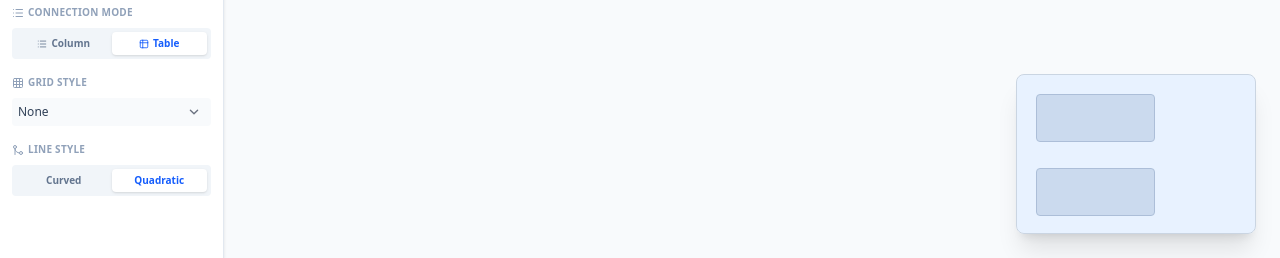
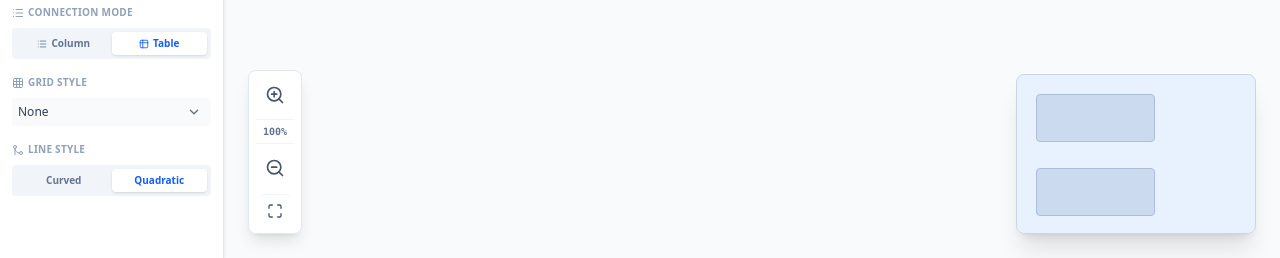
Before and after one commit to ramirezherreranoeelvis/erweb-modeler, a React (Vite) app: page / in a window 1280 px wide. Shown: the part 542-800 px from the top of the page. Built offline with nearby package versions, Linux system fonts and the light colour scheme.

Commit message:
feat: option zoom

```diff
--- a/src/App.tsx
+++ b/src/App.tsx
@@ -1,5 +1,4 @@
 import { useState, useMemo, useEffect } from 'react';
-import { Plus, Trash2 } from 'lucide-react';
 import type { ViewOptions, WarningData, Table, Relationship } from './ui/types';
 import { useSchemaData } from './ui/hooks/useSchemaData';
 import Toolbar from './ui/components/Toolbar';
@@ -85,7 +84,7 @@ const App = () => {
     actions,
   } = useSchemaData(viewMode);
 
-  // --- Keyboard Shortcuts (Delete/Backspace & N for New Table) ---
+  // --- Keyboard Shortcuts ---
   useEffect(() => {
     const handleKeyDown = (e: KeyboardEvent) => {
       // Ignore if typing in an input or textarea
@@ -97,12 +96,10 @@ const App = () => {
       if (e.key === 'Delete' || e.key === 'Backspace') {
         if (relMenu) {
           e.preventDefault();
-          // Priority: If a relationship menu is active, delete that relationship
           actions.deleteRel(relMenu.id);
           setRelMenu(null);
         } else if (selectedId) {
           e.preventDefault();
-          // Otherwise, if a table is selected, delete the table
           actions.deleteTable(selectedId);
           setSelectedId(null);
           setIsPropertiesPanelOpen(false);
@@ -110,10 +107,27 @@ const App = () => {
       }
 
       // 'N' for New Table
-      if (e.key.toLowerCase() === 'n') {
+      if (e.key.toLowerCase() === 'n' && !e.ctrlKey && !e.metaKey) {
         const newId = actions.addTable(sidebarWidth, pan, zoom);
         setSelectedId(newId);
         setIsPropertiesPanelOpen(true);
+      }
+
+      // Zoom Shortcuts (Ctrl + / Ctrl -)
+      if (e.ctrlKey || e.metaKey) {
+        if (e.key === '=' || e.key === '+') {
+          e.preventDefault();
+          setZoom((prev) => Math.min(prev + 0.1, 2));
+        }
+        if (e.key === '-') {
+          e.preventDefault();
+          setZoom((prev) => Math.max(prev - 0.1, 0.1));
+        }
+        if (e.key === '0') {
+          e.preventDefault();
+          setZoom(1);
+          setPan({ x: 0, y: 0 });
+        }
       }
     };
 
@@ -159,7 +173,6 @@ const App = () => {
   // Determine Nullability of Target Column for Active Rel
   const targetColNullable = useMemo(() => {
     if (!activeRel) return false;
-    // Check viewTables because it might be a virtual table
     const tTable = viewTables.find((t) => t.id === activeRel.toTable);
     const tCol = tTable?.columns.find((c) => c.id === activeRel.toCol);
     return tCol?.isNullable || false;
@@ -190,17 +203,7 @@ const App = () => {
             }}
             onResolveCollision={(action) => {
               if (warningModal.type === 'collision') {
-                // This logic is specifically for Table Mode collisions
                 if (action === 'create_new') {
-                  // Pass a dummy targetCId which triggers "create new" logic in app (or we call a specific method)
-                  // Actually, DiagramCanvas has logic to create new if no column matches.
-                  // We need to simulate the "create new column" logic.
-                  // We can use actions.applyConnection to specific column OR actions.addColumn + actions.applyConnection?
-                  // Simpler: The DiagramCanvas logic for "Complete Connection to New Column"
-                  // essentially calls actions.applyConnection but generates the col first.
-                  // Let's implement a specific handler here or call DiagramCanvas logic?
-                  // No, `actions` has all we need.
-                  // We can replicate logic:
                   const sourceTable = tables.find((t) => t.id === warningModal.data.sourceTId);
                   const sourceCol = sourceTable?.columns.find(
                     (c) => c.id === warningModal.data.sourceCId,
@@ -208,7 +211,6 @@ const App = () => {
                   const targetTable = tables.find((t) => t.id === warningModal.data.targetTId);
 
                   if (sourceTable && sourceCol && targetTable) {
-                    // Generate new name
                     let newName = sourceCol.name;
                     let newLogicalName = sourceCol.logicalName;
                     let counter = 2;
@@ -221,42 +223,6 @@ const App = () => {
                       newLogicalName = `${sourceCol.logicalName} ${counter}`;
                       counter++;
                     }
-
-                    // Add Column first
-                    // Problem: actions.addColumn adds a generic column. We need to add specific column.
-                    // Let's manually manipulate state or enhance useSchemaData?
-                    // Actually, simpler: call `actions.applyConnection` but trick it? No.
-                    // Let's manually trigger the creation using setTables/setRelationships via DiagramCanvas logic...
-                    // OR - better - create a dedicated action in useSchemaData for "AddFKColumnAndLink"
-                    // Since we don't have that yet, let's just trigger applyConnection to a NEW ID if we could...
-                    // BUT wait, applyConnection expects targetCId to exist.
-
-                    // RE-USE existing logic: Just close modal and call the `onCompleteNewColConnection` equivalent?
-                    // We can't access DiagramCanvas internal methods here.
-                    // Let's use the DiagramCanvas logic: we'll call applyConnection with a NON-EXISTENT targetCId?
-                    // No, applyConnection fails if col doesn't exist.
-
-                    // FIX: We will just call actions.applyConnection to the TARGET table but with a "magic" flag? No.
-                    // Let's just create the column manually here using setTables exposed via actions (it is not exposed).
-                    // Ok, let's use `actions.addColumn` then `actions.updateColumn` then `actions.applyConnection`.
-
-                    // 1. Add Column (generic)
-                    // We can't easily get the ID of the new column synchronously.
-
-                    // BACKTRACK: DiagramCanvas has logic `completeConnectionToNewColumn`.
-                    // We should move that logic to `useSchemaData` as `actions.createFkConnection`?
-                    // For now, let's use the `onApplyConnection` prop in DiagramCanvas which IS `actions.applyConnection`.
-                    // That function ADDS the FK property to existing column.
-
-                    // Let's implement `createFkConnection` in useSchemaData in next step if needed?
-                    // Actually, let's look at `actions.applyConnection` implementation in `useSchemaData.ts`.
-                    // It sets `isFk: true`. It does NOT create columns.
-
-                    // Solution: We will pass a callback from DiagramCanvas to App that handles "force create new".
-                    // But App renders WarningModal.
-
-                    // Let's implement the logic right here in App.tsx using setTables/setRelationships directly?
-                    // We have them!
 
                     const newColId = Math.random().toString(36).substr(2, 9);
                     setTables((prev) =>
@@ -303,7 +269,6 @@ const App = () => {
                     ]);
                   }
                 } else if (action === 'use_existing' && warningModal.data.targetCId) {
-                  // Just link to existing. applyConnection handles updating type/isFk
                   actions.applyConnection(
                     warningModal.data.sourceTId,
                     warningModal.data.sourceCId,
@@ -397,38 +362,20 @@ const App = () => {
             onUpdateControlPoint={actions.updateControlPoint}
             onDeleteControlPoint={actions.deleteControlPoint}
             onSetControlPoints={actions.setControlPoints}
-          />
-
-          {/* Floating Action Buttons (FABs) */}
-          <div className="md:hidden fixed bottom-6 right-6 z-40">
-            <button
-              onClick={() => {
+            // Passing actions for mobile FAB within canvas
+            onAddTable={() => {
               const newId = actions.addTable(0, pan, zoom);
               setSelectedId(newId);
               setIsPropertiesPanelOpen(true);
             }}
-              className="w-14 h-14 bg-blue-600 hover:bg-blue-700 text-white rounded-full shadow-lg flex items-center justify-center transition-transform hover:scale-105 active:scale-95"
-              title="Add New Table"
-            >
-              <Plus size={28} />
-            </button>
-          </div>
-
-          {selectedId && (
-            <div className="md:hidden fixed bottom-6 left-6 z-40">
-              <button
-                onClick={() => {
+            onDeleteSelected={() => {
+              if (selectedId) {
                 actions.deleteTable(selectedId);
                 setSelectedId(null);
                 setIsPropertiesPanelOpen(false);
+              }
             }}
-                className="w-14 h-14 bg-red-600 hover:bg-red-700 text-white rounded-full shadow-lg flex items-center justify-center transition-transform hover:scale-105 active:scale-95"
-                title="Delete Selected Table"
-              >
-                <Trash2 size={24} />
-              </button>
-            </div>
-          )}
+          />
 
           {/* Relationship Context Menu */}
           {relMenu && activeRel && (
@@ -441,7 +388,6 @@ const App = () => {
               onUpdateName={(name) => actions.updateRelName(activeRel.id, name)}
               onUpdateCardinality={(type, isNullable) => {
                 actions.updateCardinality(activeRel.id, type, isNullable);
-                // Don't close menu immediately so user can see changes or adjust routing
               }}
               onResetRouting={() => {
                 actions.resetRelRouting(activeRel.id);
--- a/src/ui/components/DiagramCanvas.tsx
+++ b/src/ui/components/DiagramCanvas.tsx
@@ -1,4 +1,5 @@
 import React, { useRef, useState, useEffect } from 'react';
+import { ZoomIn, ZoomOut, Maximize, Plus, Trash2 } from 'lucide-react';
 import type {
   Table,
   Relationship,
@@ -37,7 +38,7 @@ interface DiagramCanvasProps {
 
   // View State (Shared with Toolbar)
   zoom: number;
-  setZoom: (z: number) => void;
+  setZoom: React.Dispatch<React.SetStateAction<number>>; // Changed to full Dispatch for functional updates
   pan: { x: number; y: number };
   setPan: React.Dispatch<React.SetStateAction<{ x: number; y: number }>>;
 
@@ -77,6 +78,10 @@ interface DiagramCanvasProps {
   onUpdateControlPoint: (relId: string, index: number, x: number, y: number) => void;
   onDeleteControlPoint: (relId: string, index: number) => void;
   onSetControlPoints?: (relId: string, points: { x: number; y: number }[]) => void;
+
+  // App Actions (passed down for UI buttons inside canvas)
+  onAddTable?: () => void;
+  onDeleteSelected?: () => void;
 }
 
 const DiagramCanvas: React.FC<DiagramCanvasProps> = ({
@@ -111,6 +116,8 @@ const DiagramCanvas: React.FC<DiagramCanvasProps> = ({
   onUpdateControlPoint,
   onDeleteControlPoint,
   onSetControlPoints,
+  onAddTable,
+  onDeleteSelected,
 }) => {
   const mainRef = useRef<HTMLDivElement>(null);
 
@@ -137,6 +144,18 @@ const DiagramCanvas: React.FC<DiagramCanvasProps> = ({
   // Refs
   const touchDist = useRef<number | null>(null);
 
+  // Refs for current zoom/pan to be used in non-passive event listeners
+  const zoomRef = useRef(zoom);
+  const panRef = useRef(pan);
+
+  // Sync refs with state
+  useEffect(() => {
+    zoomRef.current = zoom;
+  }, [zoom]);
+  useEffect(() => {
+    panRef.current = pan;
+  }, [pan]);
+
   // --- Resize Observer for Minimap ---
   useEffect(() => {
     if (!mainRef.current) return;
@@ -156,6 +175,48 @@ const DiagramCanvas: React.FC<DiagramCanvasProps> = ({
 
     return () => observer.disconnect();
   }, []);
+
+  // --- Wheel Event Listener (Native, Non-Passive) ---
+  // This is crucial to prevent browser zoom (Ctrl+Wheel) when hovering canvas
+  useEffect(() => {
+    const el = mainRef.current;
+    if (!el) return;
+
+    const onWheel = (e: WheelEvent) => {
+      if (e.ctrlKey || e.metaKey) {
+        e.preventDefault(); // Stop browser zoom
+
+        const zoomSensitivity = 0.001;
+        const delta = -e.deltaY * zoomSensitivity;
+        const currentZoom = zoomRef.current;
+        const currentPan = panRef.current;
+
+        // Calculate new zoom level
+        const newZoom = Math.min(Math.max(0.1, currentZoom + delta * currentZoom), 2);
+
+        const rect = el.getBoundingClientRect();
+        const mouseX = e.clientX - rect.left;
+        const mouseY = e.clientY - rect.top;
+
+        // Calculate world coordinates before zoom
+        const worldX = (mouseX - currentPan.x) / currentZoom;
+        const worldY = (mouseY - currentPan.y) / currentZoom;
+
+        // Calculate new pan to keep mouse pointing at same world coordinates
+        const newPanX = mouseX - worldX * newZoom;
+        const newPanY = mouseY - worldY * newZoom;
+
+        setZoom(newZoom);
+        setPan({ x: newPanX, y: newPanY });
+      }
+    };
+
+    el.addEventListener('wheel', onWheel, { passive: false });
+
+    return () => {
+      el.removeEventListener('wheel', onWheel);
+    };
+  }, [setZoom, setPan]);
 
   // --- Keyboard Listener for Delete ---
   useEffect(() => {
@@ -205,7 +266,7 @@ const DiagramCanvas: React.FC<DiagramCanvasProps> = ({
         e.touches[0].clientY - e.touches[1].clientY,
       );
       const scale = newDist / touchDist.current;
-      setZoom(Math.min(Math.max(0.5, zoom * scale), 2));
+      setZoom((prev) => Math.min(Math.max(0.5, prev * scale), 2));
       touchDist.current = newDist;
     }
   };
@@ -870,6 +931,7 @@ const DiagramCanvas: React.FC<DiagramCanvasProps> = ({
       onPointerMove={handlePointerMove}
       onPointerUp={handlePointerUp}
       onPointerCancel={handlePointerUp}
+      // Note: onWheel is removed here in favor of native listener in useEffect
       onTouchStart={handleTouchStart}
       onTouchMove={handleTouchMove}
       onTouchEnd={handleTouchEnd}
@@ -1255,6 +1317,64 @@ const DiagramCanvas: React.FC<DiagramCanvasProps> = ({
           theme={theme}
         />
       )}
+
+      {/* Floating Zoom Controls (Absolute Positioned inside Canvas) */}
+      <div className="absolute bottom-6 left-6 z-40 flex flex-col gap-2">
+        <div className="bg-white/90 dark:bg-slate-800/90 backdrop-blur-sm border border-slate-200 dark:border-slate-700 p-1.5 rounded-lg shadow-lg flex flex-col items-center gap-1">
+          <button
+            onClick={() => setZoom((z) => Math.min(2, z + 0.1))}
+            className="p-2 hover:bg-slate-100 dark:hover:bg-slate-700 rounded-md text-slate-600 dark:text-slate-300 transition-colors"
+            title="Zoom In (Ctrl +)"
+          >
+            <ZoomIn size={20} />
+          </button>
+          <div className="w-10 py-1 text-center font-mono text-[10px] font-bold text-slate-500 dark:text-slate-400 border-y border-slate-100 dark:border-slate-700 my-0.5 select-none">
+            {Math.round(zoom * 100)}%
+          </div>
+          <button
+            onClick={() => setZoom((z) => Math.max(0.1, z - 0.1))}
+            className="p-2 hover:bg-slate-100 dark:hover:bg-slate-700 rounded-md text-slate-600 dark:text-slate-300 transition-colors"
+            title="Zoom Out (Ctrl -)"
+          >
+            <ZoomOut size={20} />
+          </button>
+          <button
+            onClick={() => {
+              setZoom(1);
+              setPan({ x: 0, y: 0 });
+            }}
+            className="p-2 hover:bg-slate-100 dark:hover:bg-slate-700 rounded-md text-slate-600 dark:text-slate-300 transition-colors border-t border-slate-100 dark:border-slate-700 mt-1"
+            title="Reset View (Ctrl 0)"
+          >
+            <Maximize size={16} />
+          </button>
+        </div>
+      </div>
+
+      {/* Floating Action Buttons (Mobile Only) - Moved here to respect canvas z-index */}
+      {onAddTable && (
+        <div className="md:hidden absolute bottom-6 right-6 z-40">
+          <button
+            onClick={onAddTable}
+            className="w-14 h-14 bg-blue-600 hover:bg-blue-700 text-white rounded-full shadow-lg flex items-center justify-center transition-transform hover:scale-105 active:scale-95"
+            title="Add New Table"
+          >
+            <Plus size={28} />
+          </button>
+        </div>
+      )}
+
+      {selectedId && onDeleteSelected && (
+        <div className="md:hidden absolute bottom-24 right-6 z-40">
+          <button
+            onClick={onDeleteSelected}
+            className="w-14 h-14 bg-red-600 hover:bg-red-700 text-white rounded-full shadow-lg flex items-center justify-center transition-transform hover:scale-105 active:scale-95"
+            title="Delete Selected Table"
+          >
+            <Trash2 size={24} />
+          </button>
+        </div>
+      )}
     </main>
   );
 };
```
Also changed, not shown: src/ui/components/Toolbar.tsx (+21 -21 lines). Lines whose indentation alone changed are shown as unchanged.
